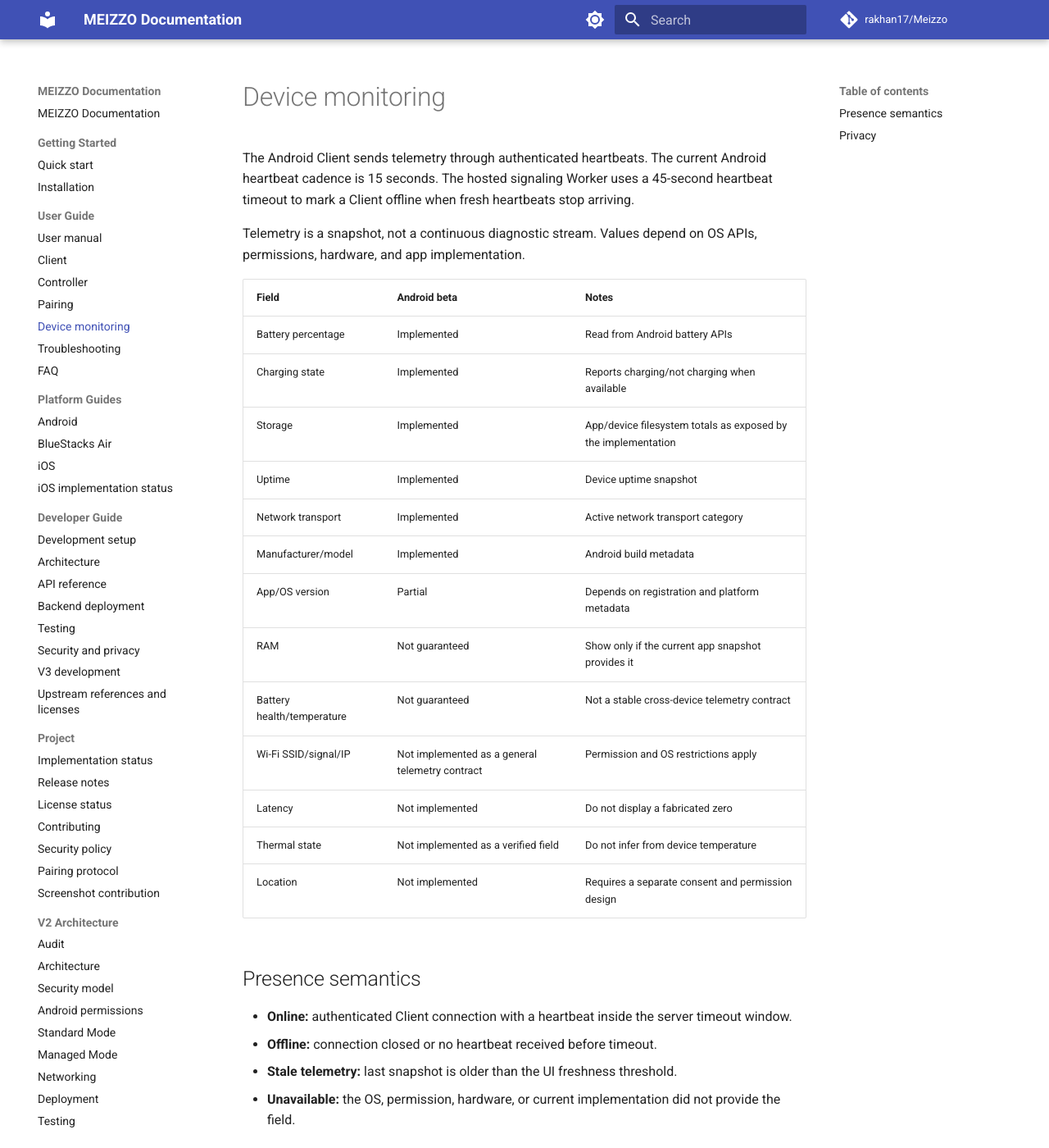
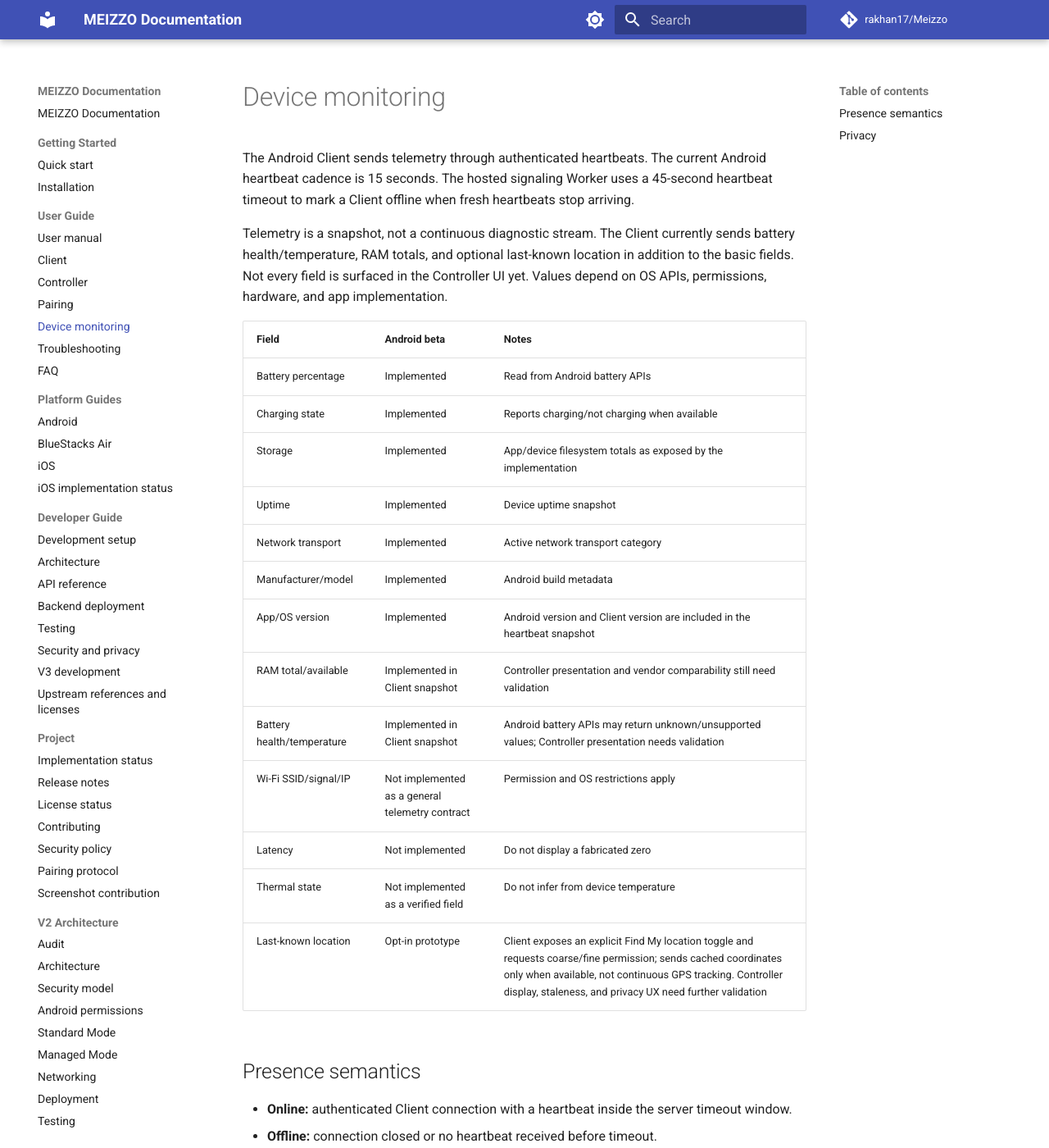
Before and after one commit to rakhan17/Meizzo, an MkDocs documentation site: the page built from docs/device-monitoring.md, in a window 1280 px wide and 1400 px high. Shown: the whole window at 82% size. Built offline with MkDocs 1.6.1 and Material for MkDocs 9.7.7, drawn with Linux system fonts in a browser that asks for light colours; comment, search, counter and statistics services are not loaded; some of the changed text lies outside the part shown.

Commit message:
Align telemetry documentation with implemented Android fields

```diff
--- a/docs/device-monitoring.md
+++ b/docs/device-monitoring.md
@@ -5,8 +5,7 @@ current Android heartbeat cadence is 15 seconds. The hosted signaling Worker
 uses a 45-second heartbeat timeout to mark a Client offline when fresh
 heartbeats stop arriving.
 
-Telemetry is a snapshot, not a continuous diagnostic stream. Values depend
-on OS APIs, permissions, hardware, and app implementation.
+Telemetry is a snapshot, not a continuous diagnostic stream. The Client currently sends battery health/temperature, RAM totals, and optional last-known location in addition to the basic fields. Not every field is surfaced in the Controller UI yet. Values depend on OS APIs, permissions, hardware, and app implementation.
 
 | Field | Android beta | Notes |
 |---|---|---|
@@ -16,13 +15,13 @@ on OS APIs, permissions, hardware, and app implementation.
 | Uptime | Implemented | Device uptime snapshot |
 | Network transport | Implemented | Active network transport category |
 | Manufacturer/model | Implemented | Android build metadata |
-| App/OS version | Partial | Depends on registration and platform metadata |
-| RAM | Not guaranteed | Show only if the current app snapshot provides it |
-| Battery health/temperature | Not guaranteed | Not a stable cross-device telemetry contract |
+| App/OS version | Implemented | Android version and Client version are included in the heartbeat snapshot |
+| RAM total/available | Implemented in Client snapshot | Controller presentation and vendor comparability still need validation |
+| Battery health/temperature | Implemented in Client snapshot | Android battery APIs may return unknown/unsupported values; Controller presentation needs validation |
 | Wi-Fi SSID/signal/IP | Not implemented as a general telemetry contract | Permission and OS restrictions apply |
 | Latency | Not implemented | Do not display a fabricated zero |
 | Thermal state | Not implemented as a verified field | Do not infer from device temperature |
-| Location | Not implemented | Requires a separate consent and permission design |
+| Last-known location | Opt-in prototype | Client exposes an explicit Find My location toggle and requests coarse/fine permission; sends cached coordinates only when available, not continuous GPS tracking. Controller display, staleness, and privacy UX need further validation |
 
 ## Presence semantics
 
@@ -34,7 +33,9 @@ on OS APIs, permissions, hardware, and app implementation.
   did not provide the field.
 
 Unavailable is not the same as zero. The Controller should show the last
-update time and avoid presenting stale values as live.
+update time and avoid presenting stale values as live. The location toggle
+must remain explicitly opt-in, and cached coordinates must be labeled with
+their capture time and accuracy rather than represented as live tracking.
 
 ## Privacy
 
```
